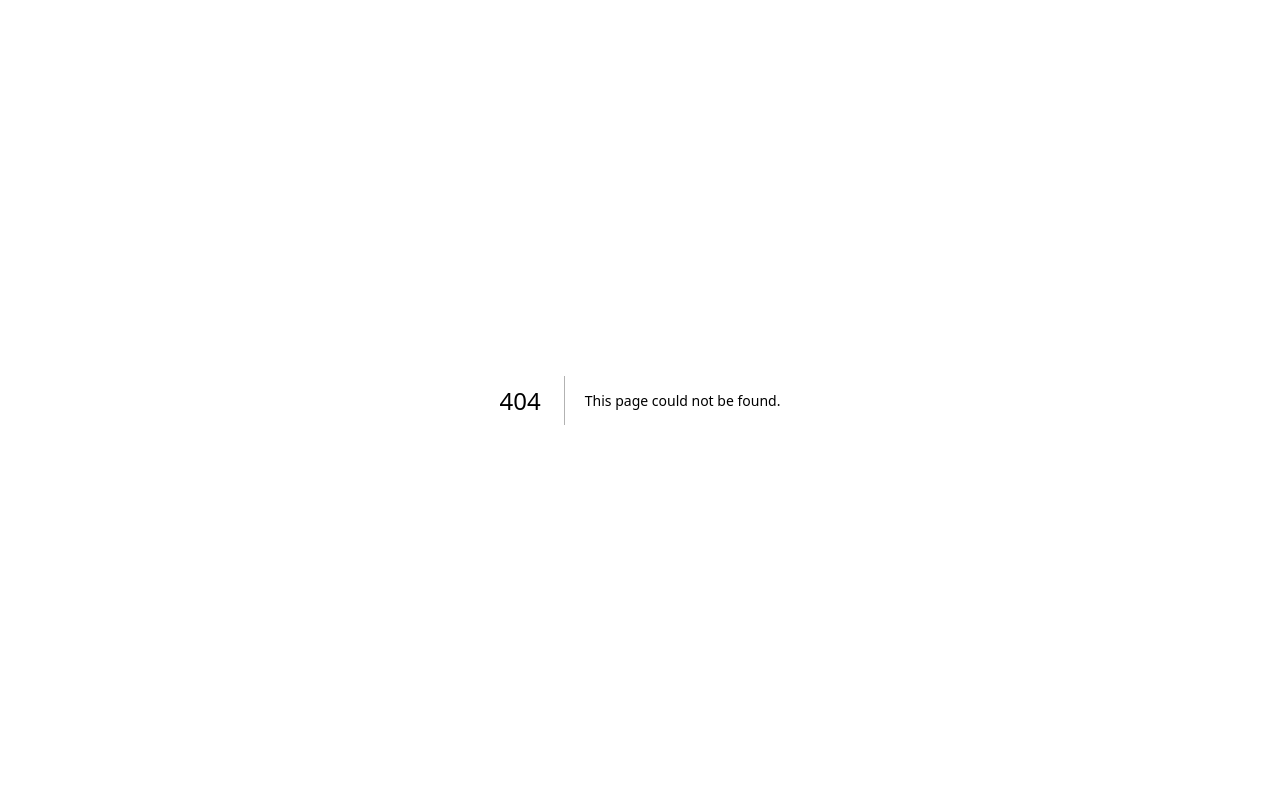
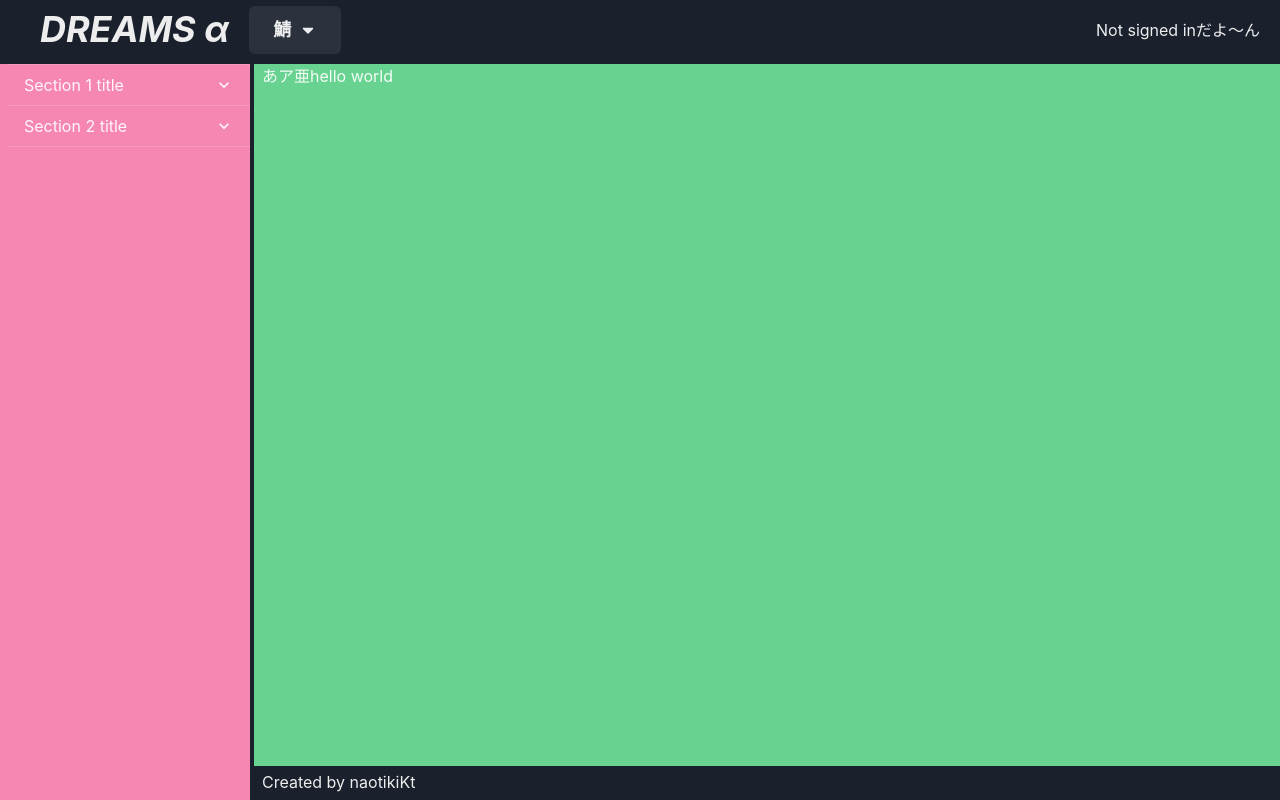
Before and after one commit to naotiki/discord-role-control, a Next.js app: page /dashboard in a window 1280 px wide. Before the commit this address had no page. Built offline with nearby package versions, Linux system fonts and the light colour scheme; no server answers.

Commit message:
だっしゅぼーどをすすめた

```diff
--- /dev/null
+++ b/components/dashboard-nav.tsx
@@ -0,0 +1,5 @@
+export default function DashboardNav(){
+    return (
+        <></>
+    )
+}
--- /dev/null
+++ b/components/discord-user-info.tsx
@@ -0,0 +1,22 @@
+import { useSession } from "next-auth/react"
+import {Avatar, HStack, Text, Tooltip} from "@chakra-ui/react";
+export default function DiscordUserInfo() {
+    const { data: session } = useSession()
+    if (session) {
+        return (
+            <>
+                <Tooltip label={`${session.user.name}#${session.user.discordData.discriminator}`}>
+                    <HStack>
+                        <Avatar name={session.user.name ?? "名前なんかねえよ"} src={session.user.image!!}></Avatar>
+                        <Text fontSize="xl">{session.user.name}</Text>
+                    </HStack>
+                </Tooltip>
+            </>
+        )
+    }
+    return (
+        <>
+            Not signed inだよ～ん
+        </>
+    )
+}
--- /dev/null
+++ b/components/guild-selector.tsx
@@ -0,0 +1,10 @@
+import {Button} from "@chakra-ui/react";
+import {useSession} from "next-auth/react";
+import {FaCaretDown} from "react-icons/fa";
+
+export default function GuildSelector() {
+    const {data:session}=useSession()
+    return <Button  size='lg' rightIcon={<FaCaretDown/>}>
+        鯖
+    </Button>
+}
--- /dev/null
+++ b/components/layouts/dashboard-layout.tsx
@@ -0,0 +1,82 @@
+import {PropsWithChildren} from "react";
+import {
+    Accordion,
+    AccordionButton,
+    AccordionIcon,
+    AccordionItem, AccordionPanel, Box,
+    Flex,
+    Grid,
+    GridItem,
+    Heading,
+    Spacer
+} from "@chakra-ui/react";
+import {useSession} from "next-auth/react";
+import DiscordUserInfo from "../discord-user-info";
+import GuildSelector from "../guild-selector";
+
+export default function DashboardLayout({children}: PropsWithChildren) {
+    const {data: session} = useSession()
+    return (<Grid
+        templateAreas={`"header header"
+                  "nav main"
+                  "nav footer"`}
+        gridTemplateRows={'60px 1fr 30px'}
+        gridTemplateColumns={'250px 1fr'}
+        h="100vh"
+        gap='1'
+    >
+        <GridItem alignSelf={"center"} m={5} area={'header'}>
+
+            <Flex alignItems='center'
+                  justifyContent='center'>
+                <Heading as="i" paddingX={5}>DREAMS α</Heading>
+                <GuildSelector/>
+                <Spacer/>
+                <DiscordUserInfo/>
+            </Flex>
+        </GridItem>
+        <GridItem pl='2' bg='pink.300' area={'nav'}>
+            <Accordion allowMultiple>
+                <AccordionItem>
+                    <h2>
+                        <AccordionButton>
+                            <Box flex='1' textAlign='left'>
+                                Section 1 title
+                            </Box>
+                            <AccordionIcon />
+                        </AccordionButton>
+                    </h2>
+                    <AccordionPanel pb={4}>
+                        Lorem ipsum dolor sit amet, consectetur adipiscing elit, sed do eiusmod
+                        tempor incididunt ut labore et dolore magna aliqua. Ut enim ad minim
+                        veniam, quis nostrud exercitation ullamco laboris nisi ut aliquip ex ea
+                        commodo consequat.
+                    </AccordionPanel>
+                </AccordionItem>
+
+                <AccordionItem>
+                    <h2>
+                        <AccordionButton>
+                            <Box flex='1' textAlign='left'>
+                                Section 2 title
+                            </Box>
+                            <AccordionIcon />
+                        </AccordionButton>
+                    </h2>
+                    <AccordionPanel pb={4}>
+                        Lorem ipsum dolor sit amet, consectetur adipiscing elit, sed do eiusmod
+                        tempor incididunt ut labore et dolore magna aliqua. Ut enim ad minim
+                        veniam, quis nostrud exercitation ullamco laboris nisi ut aliquip ex ea
+                        commodo consequat.
+                    </AccordionPanel>
+                </AccordionItem>
+            </Accordion>
+        </GridItem>
+        <GridItem pl='2' bg='green.300' area={'main'}>
+            {children}
+        </GridItem>
+        <GridItem pl='2'  area={'footer'}>
+            Created by naotikiKt
+        </GridItem>
+    </Grid>);
+}
--- /dev/null
+++ b/pages/dashboard/index.tsx
@@ -0,0 +1,15 @@
+import type { ReactElement } from 'react'
+import type { NextPageWithLayout } from '../_app'
+import DashboardLayout from "../../components/layouts/dashboard-layout";
+
+const Dashboard: NextPageWithLayout = () => {
+    return <p>あア亜hello world</p>
+}
+
+Dashboard.getLayout = function getLayout(page: ReactElement) {
+    return (
+        <DashboardLayout>{page}</DashboardLayout>
+    )
+}
+
+export default Dashboard
```
